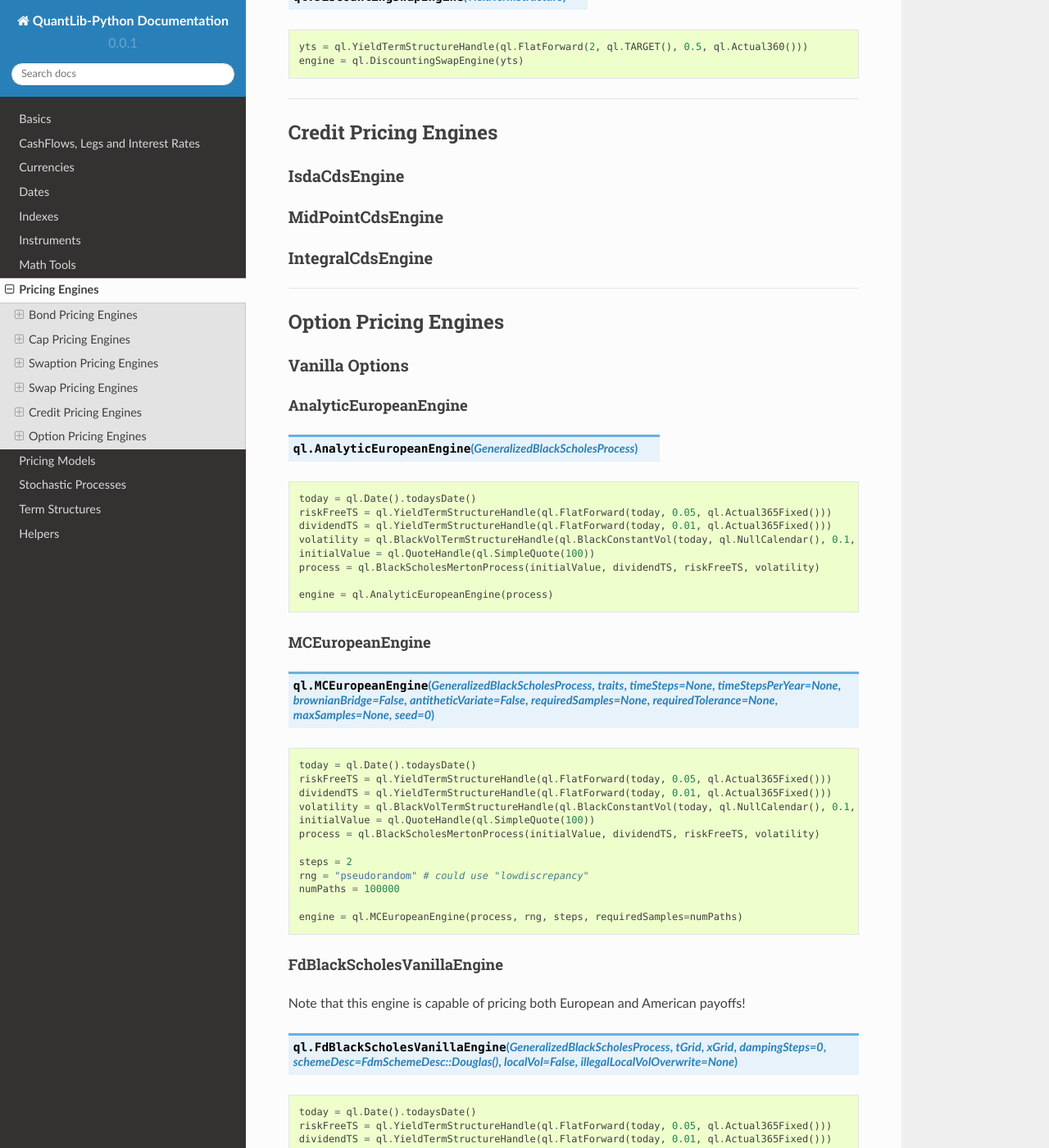
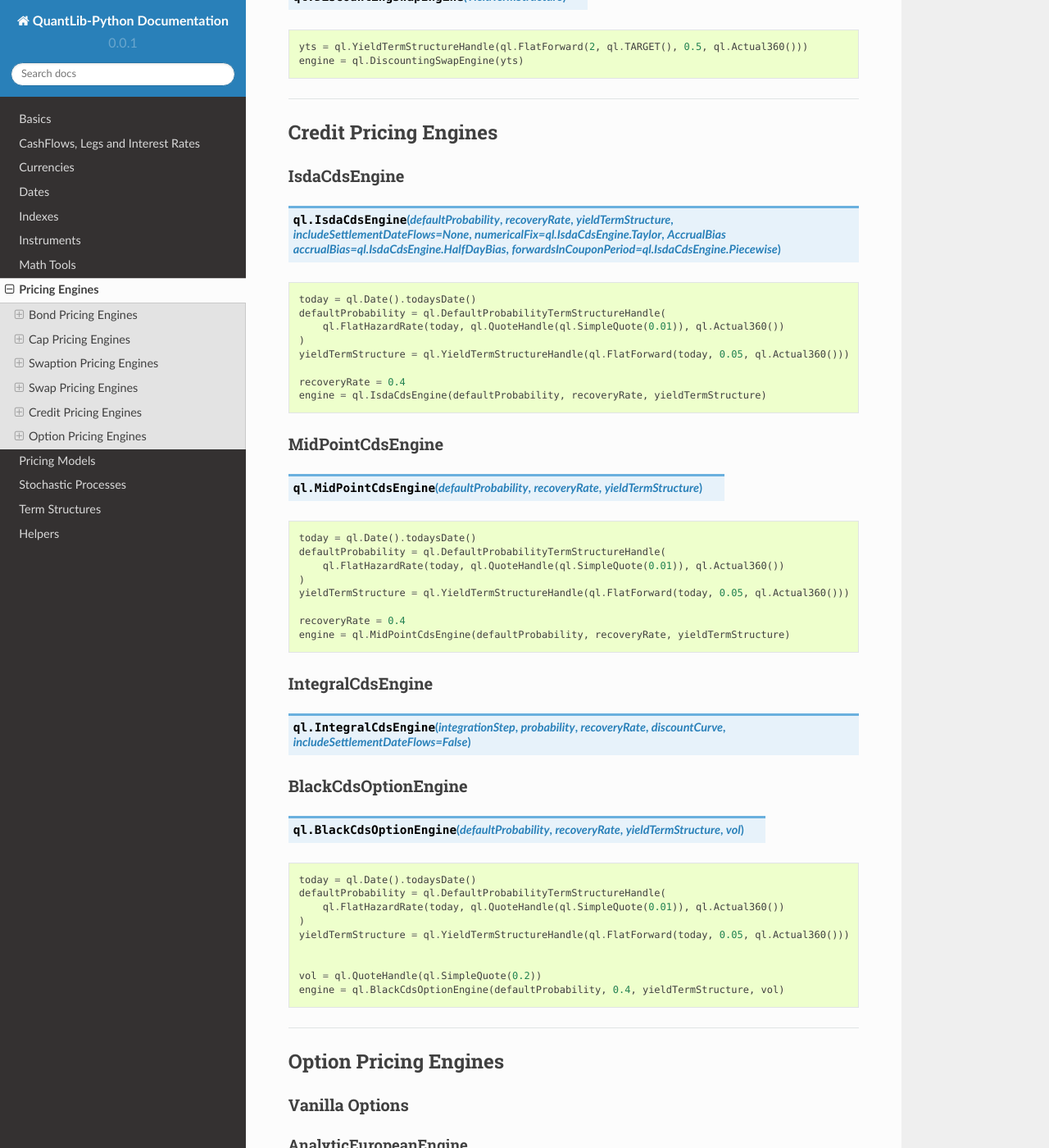
Before and after one commit to nhaga/QuantLib-Python-Docs, a Sphinx documentation site: the page built from docs/pricing_engines.rst, in a window 1280 px wide and 1400 px high, scrolled down 5630 px. Shown: the whole window at 82% size. Built offline with Sphinx 7.4.7 and the Read the Docs theme 2.0.0, drawn with Linux system fonts in a browser that asks for light colours; formulas are drawn with MathJax 3.

Commit message:
added credit pricing engines

```diff
--- a/docs/pricing_engines.rst
+++ b/docs/pricing_engines.rst
@@ -315,11 +315,56 @@ Credit Pricing Engines
 IsdaCdsEngine
 *************
 
+.. function:: ql.IsdaCdsEngine(defaultProbability, recoveryRate, yieldTermStructure, includeSettlementDateFlows=None, numericalFix=ql.IsdaCdsEngine.Taylor, AccrualBias accrualBias=ql.IsdaCdsEngine.HalfDayBias, forwardsInCouponPeriod=ql.IsdaCdsEngine.Piecewise)
+
+.. code-block:: python
+
+    today = ql.Date().todaysDate()
+    defaultProbability = ql.DefaultProbabilityTermStructureHandle(
+        ql.FlatHazardRate(today, ql.QuoteHandle(ql.SimpleQuote(0.01)), ql.Actual360())
+    )
+    yieldTermStructure = ql.YieldTermStructureHandle(ql.FlatForward(today, 0.05, ql.Actual360()))
+
+    recoveryRate = 0.4
+    engine = ql.IsdaCdsEngine(defaultProbability, recoveryRate, yieldTermStructure)
+
 MidPointCdsEngine
 *****************
 
+.. function:: ql.MidPointCdsEngine(defaultProbability, recoveryRate, yieldTermStructure)
+
+.. code-block:: python
+
+    today = ql.Date().todaysDate()
+    defaultProbability = ql.DefaultProbabilityTermStructureHandle(
+        ql.FlatHazardRate(today, ql.QuoteHandle(ql.SimpleQuote(0.01)), ql.Actual360())
+    )
+    yieldTermStructure = ql.YieldTermStructureHandle(ql.FlatForward(today, 0.05, ql.Actual360()))
+
+    recoveryRate = 0.4
+    engine = ql.MidPointCdsEngine(defaultProbability, recoveryRate, yieldTermStructure)
+
 IntegralCdsEngine
 *****************
+
+.. function:: ql.IntegralCdsEngine(integrationStep, probability, recoveryRate, discountCurve, includeSettlementDateFlows=False)
+
+BlackCdsOptionEngine
+********************
+
+.. function:: ql.BlackCdsOptionEngine(defaultProbability, recoveryRate, yieldTermStructure, vol)
+
+.. code-block:: python
+
+    today = ql.Date().todaysDate()
+    defaultProbability = ql.DefaultProbabilityTermStructureHandle(
+        ql.FlatHazardRate(today, ql.QuoteHandle(ql.SimpleQuote(0.01)), ql.Actual360())
+    )
+    yieldTermStructure = ql.YieldTermStructureHandle(ql.FlatForward(today, 0.05, ql.Actual360()))
+
+
+    vol = ql.QuoteHandle(ql.SimpleQuote(0.2))
+    engine = ql.BlackCdsOptionEngine(defaultProbability, 0.4, yieldTermStructure, vol)
 
 
 ------
```
